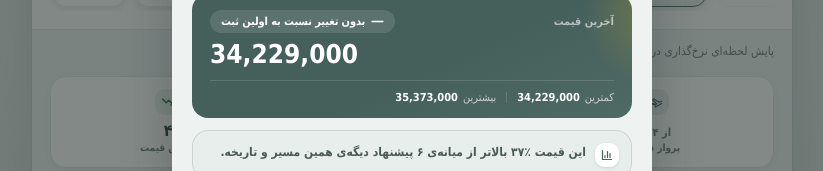
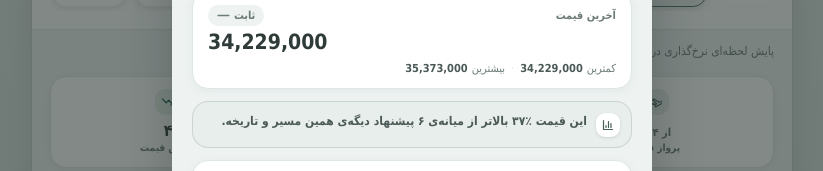
Before and after one commit to niratraining/fare-monitor, a plain HTML site: page docs/index.html in a window 1280 px wide. Both pictures are taken after a click on the element 640 px from the left and 529 px from the top of the page. Shown: the part 204-375 px from the top of the page, without its empty margins (228-1051 px from the left). Drawn offline with nearby package versions, Linux system fonts and the light colour scheme; a small style sheet from the web is missing; a web font is replaced by a local one.

Commit message:
Add files via upload

```diff
--- a/docs/index.html
+++ b/docs/index.html
@@ -1623,7 +1623,7 @@
     justify-content: space-between;
     align-items: flex-start;
     gap: 12px;
-    margin-bottom: 16px;
+    margin-bottom: 13px;
   }
   .modal-sub { font-size: 12px; color: var(--ink-muted); margin-top: 2px; }
   .modal-logo {
@@ -1685,77 +1685,66 @@
     .modal-close:hover { background: var(--paper); }
   }
 
-  /* --- بلوک قیمت اصلی: آخرین قیمت + روند در یک نگاه، کمترین/بیشترین به‌عنوان جزئیات ثانویه ---
-     جایگزین سه باکس هم‌وزن قبلی؛ چون در نگاه اول فقط «الان چند و در چه وضعیتی» مهمه،
-     نه سه عدد هم‌رتبه که چشم رو بین‌شون پخش می‌کنه. */
+  /* --- بلوک قیمت اصلی: مینیمال و هم‌جنس با بقیه‌ی کارت‌های اپ (سفید، بردر نازک)
+     به‌جای پس‌زمینه‌ی تیره‌ی قبلی که به‌خاطر تضاد زیاد، بزرگ‌تر و سنگین‌تر از
+     بقیه‌ی صفحه به‌نظر می‌رسید. آخرین قیمت هنوز کانون توجهه، ولی روند به یه
+     نشان کوچک (فقط درصد) خلاصه شده و بازه‌ی کمترین/بیشترین یه خط کم‌رنگ ثانویه‌ست --- */
   .price-hero {
     position: relative;
-    overflow: hidden;
-    background: linear-gradient(155deg, var(--navy-700) 55%, var(--accent) 130%);
+    background: var(--card);
+    border: 1px solid var(--line);
     border-radius: var(--radius-card-sm);
-    padding: 16px 18px 14px;
+    padding: 13px 15px;
     margin-bottom: 12px;
-    color: #ffffff;
-  }
-  .price-hero::before {
-    content: "";
-    position: absolute;
-    inset: -40% -20% auto auto;
-    width: 140px;
-    height: 140px;
-    background: radial-gradient(circle, var(--accent-gold-soft) 0%, transparent 68%);
-    opacity: .22;
-    pointer-events: none;
-  }
-  .price-hero > * { position: relative; z-index: 1; }
+    box-shadow: var(--shadow-sm);
+  }
   .price-hero-top {
     display: flex;
     align-items: center;
     justify-content: space-between;
     gap: 8px;
-    margin-bottom: 6px;
-  }
-  .price-hero-label { font-size: 11px; font-weight: 700; color: rgba(255, 255, 255, 0.6); }
-  .price-hero-value { font-size: 26px; font-weight: 800; direction: ltr; font-variant-numeric: tabular-nums; line-height: 1.2; }
+    margin-bottom: 4px;
+  }
+  .price-hero-label { font-size: 11px; font-weight: 700; color: var(--ink-muted); }
+  .price-hero-value { font-size: 21px; font-weight: 800; direction: ltr; font-variant-numeric: tabular-nums; line-height: 1.2; color: var(--ink); }
   .price-hero-range {
     display: flex;
     align-items: center;
-    gap: 10px;
-    margin-top: 10px;
-    padding-top: 10px;
-    border-top: 1px solid rgba(255, 255, 255, 0.14);
+    gap: 6px;
+    margin-top: 6px;
     font-size: 11px;
-    color: rgba(255, 255, 255, 0.7);
-  }
-  .phr-item { display: flex; align-items: center; gap: 5px; }
-  .phr-item b { font-weight: 800; color: #ffffff; direction: ltr; font-variant-numeric: tabular-nums; }
-  .phr-sep { width: 1px; height: 11px; background: rgba(255, 255, 255, 0.16); }
+    color: var(--ink-muted);
+  }
+  .phr-item { display: flex; align-items: center; gap: 4px; }
+  .phr-item b { font-weight: 700; color: var(--ink-soft); direction: ltr; font-variant-numeric: tabular-nums; }
+  .phr-sep { color: var(--line); }
 
   .trend-badge {
     display: inline-flex;
     align-items: center;
-    gap: 6px;
+    gap: 4px;
     font-size: 11px;
     font-weight: 800;
-    padding: 5px 11px;
+    padding: 4px 9px;
     border-radius: 20px;
     letter-spacing: -.01em;
     flex: none;
+    direction: ltr;
   }
   .trend-badge.up { background: var(--danger-tint); color: var(--danger-strong); }
   .trend-badge.down { background: var(--success-tint); color: var(--success-strong); }
-  .trend-badge.flat { background: rgba(255, 255, 255, 0.12); color: #ffffff; }
+  .trend-badge.flat { background: var(--paper); color: var(--ink-muted); }
 
   /* --- ردیف‌های بینش (نوسان غیرعادی/جایگاه بازار): کارت‌های رنگی مجزا به‌جای یک لیست خطی --- */
-  .insight-list { margin-bottom: 14px; display: flex; flex-direction: column; gap: 8px; }
+  .insight-list { margin-bottom: 12px; display: flex; flex-direction: column; gap: 7px; }
   .insight-row {
     display: flex;
     align-items: flex-start;
     gap: 9px;
     font-size: 12px;
     font-weight: 600;
-    line-height: 1.7;
-    padding: 11px 12px;
+    line-height: 1.65;
+    padding: 10px 11px;
     border-radius: var(--radius-card-sm);
     color: var(--ink-soft);
     background: var(--card);
@@ -4073,15 +4062,15 @@ function openHistoryModal(f) {
     const last = points[points.length - 1].price;
     if (last > first) {
       const pct = first ? Math.round(((last - first) / first) * 100) : 0;
-      trendHtml = `<span class="trend-badge up">${ICONS.trendUp} روند افزایشی — ${formatPriceShort(last - first)}+ (٪${toFaDigits(pct)}) نسبت به اولین ثبت</span>`;
+      trendHtml = `<span class="trend-badge up">${ICONS.trendUp} ٪${toFaDigits(pct)}</span>`;
     } else if (last < first) {
       const pct = first ? Math.round(((first - last) / first) * 100) : 0;
-      trendHtml = `<span class="trend-badge down">${ICONS.trendDown} روند کاهشی — ${formatPriceShort(first - last)}- (٪${toFaDigits(pct)}) نسبت به اولین ثبت</span>`;
+      trendHtml = `<span class="trend-badge down">${ICONS.trendDown} ٪${toFaDigits(pct)}</span>`;
     } else {
-      trendHtml = `<span class="trend-badge flat">${ICONS.trendFlat} بدون تغییر نسبت به اولین ثبت</span>`;
+      trendHtml = `<span class="trend-badge flat">${ICONS.trendFlat} ثابت</span>`;
     }
   } else {
-    trendHtml = `<span class="trend-badge flat">فقط یک بار ثبت شده — هنوز تاریخچه‌ای نیست</span>`;
+    trendHtml = `<span class="trend-badge flat">ثبت اول</span>`;
   }
 
   // نمودار روند قیمت (Chart.js) در پایین همین تابع، بعد از باز شدن مودال ساخته می‌شه
@@ -4159,7 +4148,7 @@ function openHistoryModal(f) {
           <div class="price-hero-value">${currentPrice !== null ? formatPriceShort(currentPrice) : '—'}</div>
           <div class="price-hero-range">
             <span class="phr-item">کمترین <b>${minPrice !== null ? formatPriceShort(minPrice) : '—'}</b></span>
-            <span class="phr-sep"></span>
+            <span class="phr-sep">·</span>
             <span class="phr-item">بیشترین <b>${maxPrice !== null ? formatPriceShort(maxPrice) : '—'}</b></span>
           </div>
         </div>
```
